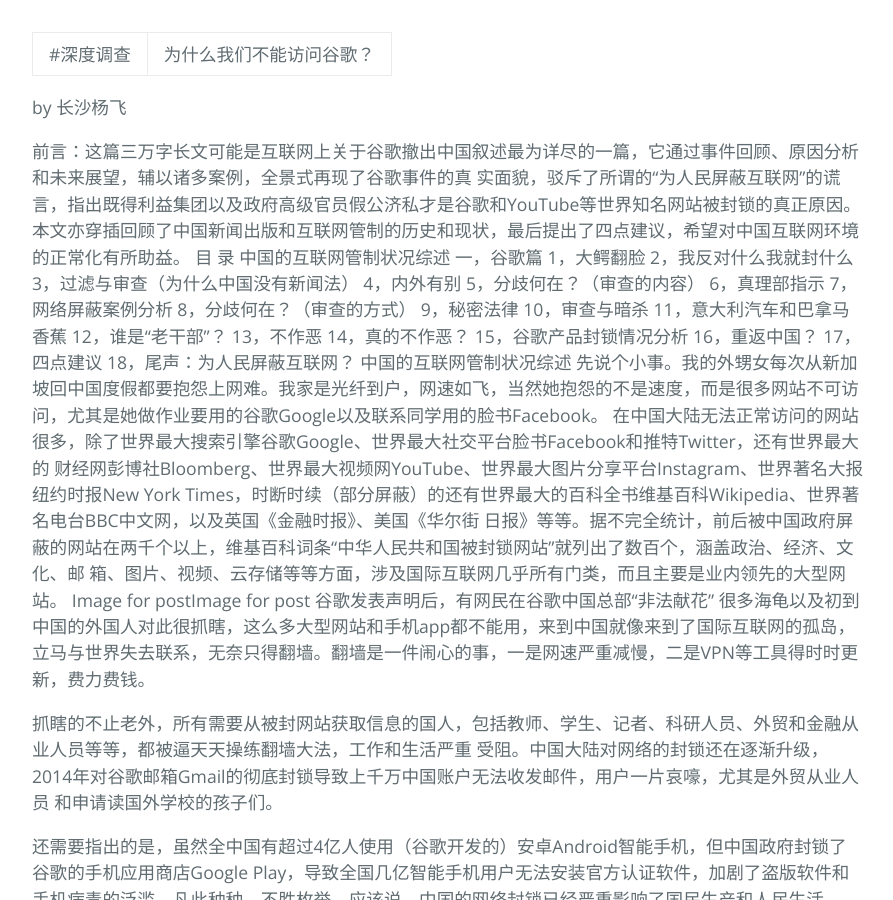
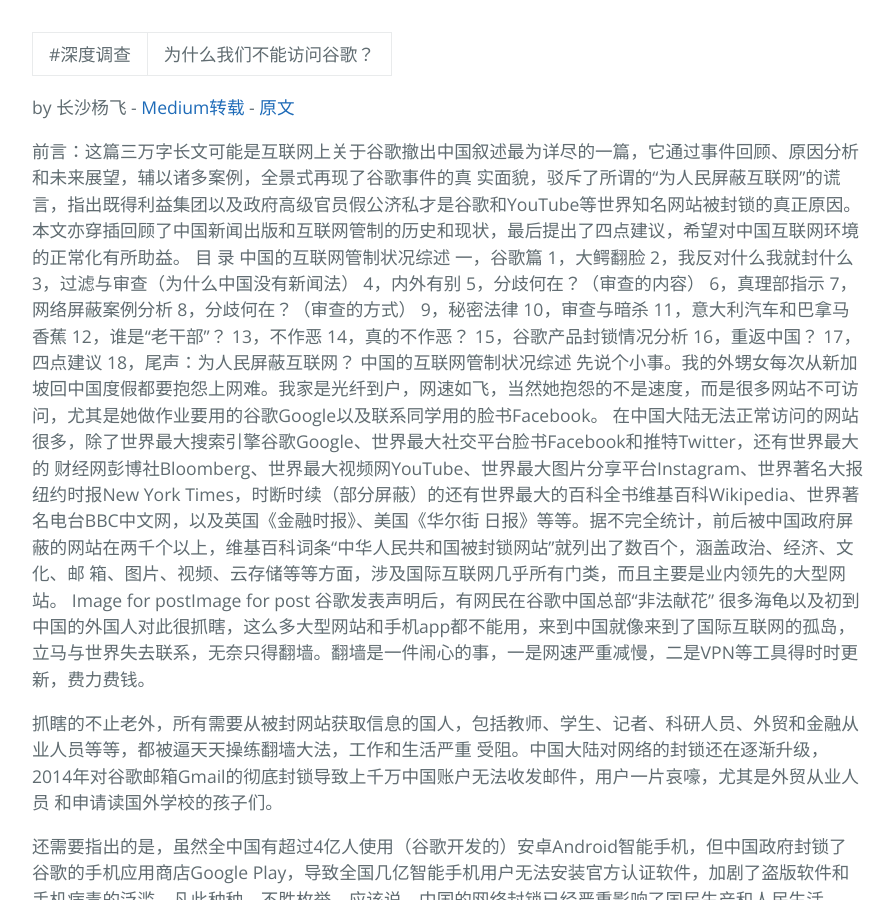
Before and after one commit to AmbroseRen/test, a Jekyll site: the page built from Doc/News/AboutGoogle.md, in a window 1280 px wide and 900 px high. Shown: the whole window, without its empty margins (192-1085 px from the left). Built offline with Jekyll 4.4.1, drawn with Linux system fonts in a browser that asks for light colours; our own code applies the rules of GitHub Pages for plain Markdown files; the repository's description, which GitHub fills in, is left out.

Commit message:
Update AboutGoogle.md

```diff
--- a/Doc/News/AboutGoogle.md
+++ b/Doc/News/AboutGoogle.md
@@ -1,6 +1,6 @@
 #深度调查 | 为什么我们不能访问谷歌？
 
-by 长沙杨飞
+by 长沙杨飞 - [Medium转载](https://moreless.medium.com/%E6%B7%B1%E5%BA%A6%E8%B0%83%E6%9F%A5-%E4%B8%BA%E4%BB%80%E4%B9%88%E6%88%91%E4%BB%AC%E4%B8%8D%E8%83%BD%E8%AE%BF%E9%97%AE%E8%B0%B7%E6%AD%8C-%E9%95%BF%E6%96%87%E6%85%8E%E5%85%A5-be7f4611780) - [原文](http://www.midphoto.com/chinese/whatsnew/2016/2.htm)
 
 前言：这篇三万字长文可能是互联网上关于谷歌撤出中国叙述最为详尽的一篇，它通过事件回顾、原因分析和未来展望，辅以诸多案例，全景式再现了谷歌事件的真 实面貌，驳斥了所谓的“为人民屏蔽互联网”的谎言，指出既得利益集团以及政府高级官员假公济私才是谷歌和YouTube等世界知名网站被封锁的真正原因。本文亦穿插回顾了中国新闻出版和互联网管制的历史和现状，最后提出了四点建议，希望对中国互联网环境的正常化有所助益。
 目 录
```
